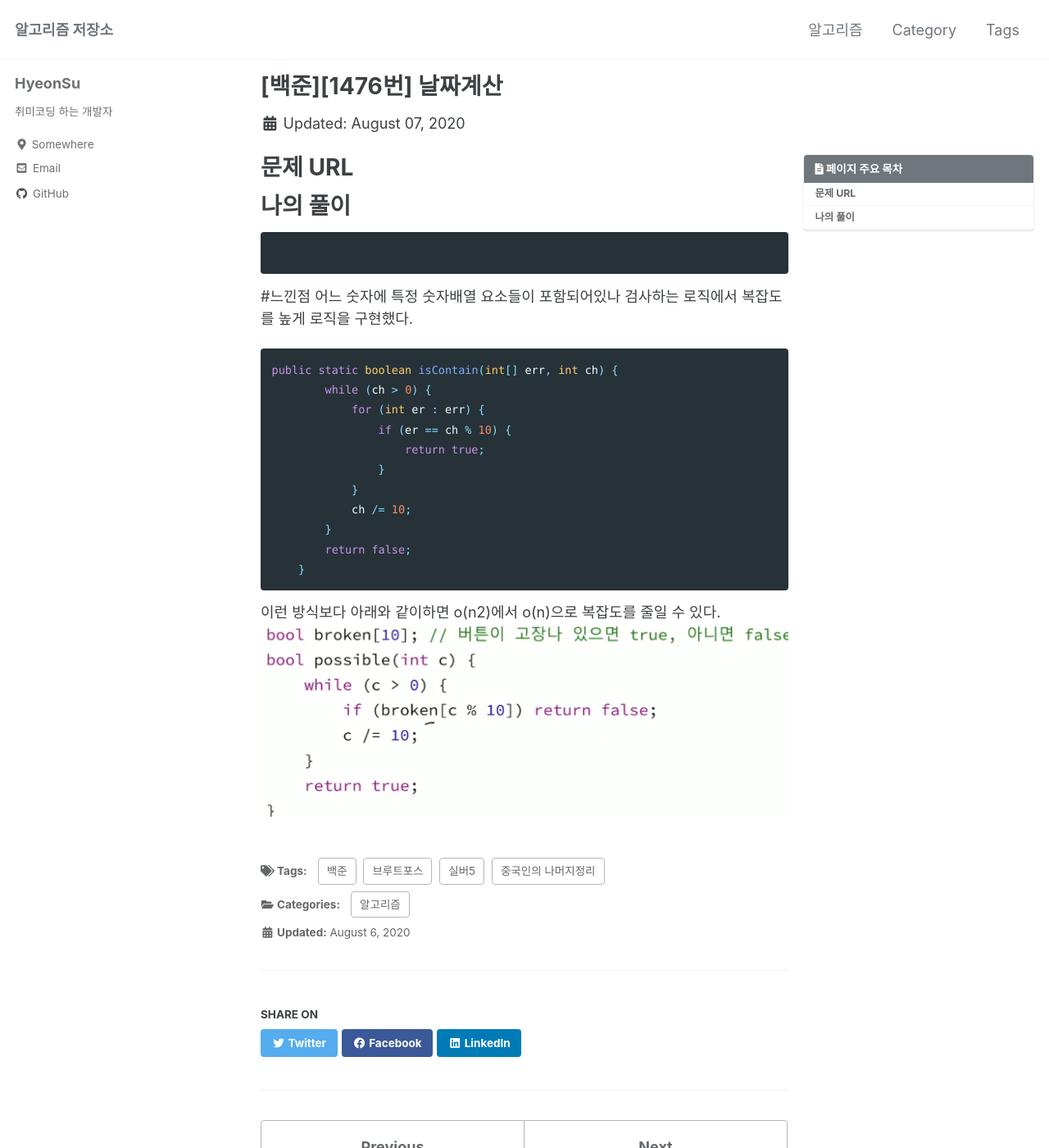
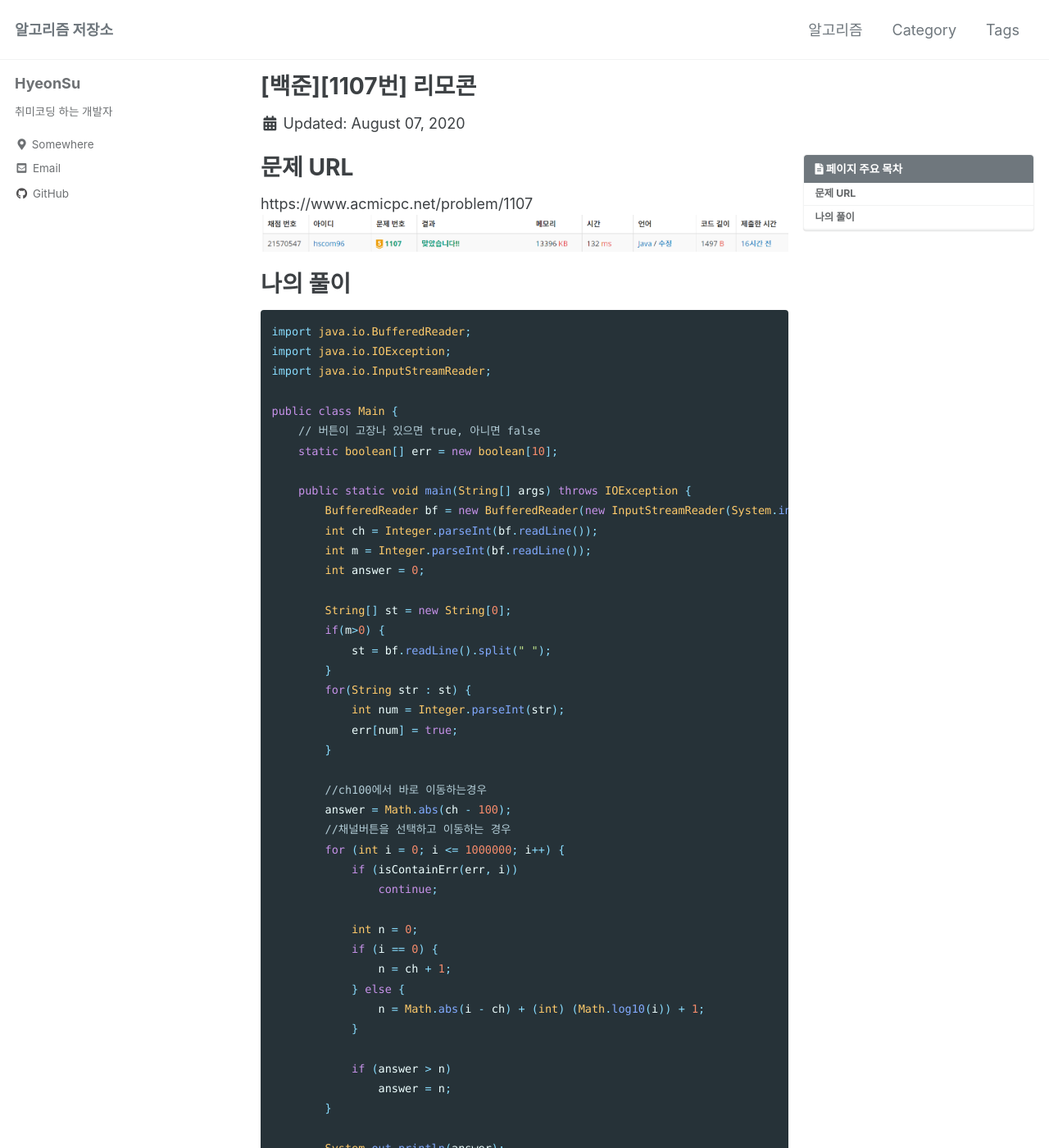
Before and after one commit to hscom96/hscom96.github.io, a Jekyll site: the page built from _posts/2020-08-07-boj1107.md, in a window 1280 px wide and 1400 px high. Shown: the whole window at 82% size. Built offline with Jekyll 4.4.1, drawn with Linux system fonts in a browser that asks for light colours; cached includes are drawn as plain includes; comment, search, counter and statistics services are not loaded; some of the changed text lies outside the part shown.

Commit message:
포스팅

````diff
--- a/_posts/2020-08-07-boj1107.md
+++ b/_posts/2020-08-07-boj1107.md
@@ -1,24 +1,78 @@
 ---
-title:  "[백준][1476번] 날짜계산"
+title:  "[백준][1107번] 리모콘"
 excerpt: ""
 categories:
   - 알고리즘
 tags:
   - 백준
   - 브루트포스
-  - 중국인의 나머지정리
-  - 실버5
-last_modified_at: 2020-08-06T08:06:00-05:00
+last_modified_at: 2020-08-07T08:06:00-05:00
 toc: true
 toc_sticky: true
 toc_label: "페이지 주요 목차"
 
 ---
 # 문제 URL
+https://www.acmicpc.net/problem/1107
+![boj1107](/images/2020/08/boj1107.png)
 
 # 나의 풀이
 ```java
+import java.io.BufferedReader;
+import java.io.IOException;
+import java.io.InputStreamReader;
 
+public class Main {
+    // 버튼이 고장나 있으면 true, 아니면 false
+    static boolean[] err = new boolean[10];
+
+    public static void main(String[] args) throws IOException {
+        BufferedReader bf = new BufferedReader(new InputStreamReader(System.in));
+        int ch = Integer.parseInt(bf.readLine());
+        int m = Integer.parseInt(bf.readLine());
+        int answer = 0;
+
+        String[] st = new String[0];
+        if(m>0) {
+            st = bf.readLine().split(" ");
+        }
+        for(String str : st) {
+            int num = Integer.parseInt(str);
+            err[num] = true;
+        }
+
+        //ch100에서 바로 이동하는경우
+        answer = Math.abs(ch - 100);
+        //채널버튼을 선택하고 이동하는 경우
+        for (int i = 0; i <= 1000000; i++) {
+            if (isContainErr(err, i))
+                continue;
+
+            int n = 0;
+            if (i == 0) {
+                n = ch + 1;
+            } else {
+                n = Math.abs(i - ch) + (int) (Math.log10(i)) + 1;
+            }
+
+            if (answer > n)
+                answer = n;
+        }
+
+        System.out.println(answer);
+    }
+
+    public static boolean isContainErr(boolean[] err, int ch) {
+        if (ch == 0)
+            return err[0];
+
+        while (ch > 0) {
+            if (err[ch % 10]) return true;
+            ch /= 10;
+        }
+        return false;
+    }
+}
 ```
 
 #느낀점
@@ -41,3 +95,14 @@ public static boolean isContain(int[] err, int ch) {
 
 이런 방식보다 아래와 같이하면 o(n2)에서 o(n)으로 복잡도를 줄일 수 있다.
 ![boj1107-a](/images/2020/08/boj1107-a.png)
+
+
+- 런타임에러 __해결법__
+m == 0인 경우에 readLine()을 불러서 문제가 되었다.
+따라서 m==0인경우 호출 안하도록 설정했다.
+```java
+String[] st = new String[0];
+if(m>0) {
+    st = bf.readLine().split(" ");
+}
+```
````
Also changed, not shown: _posts/2020-08-07-boj1476.md (+9 -0 lines), _posts/2020-08-08-boj6064.md (added, +144 -0 lines), images/2020/08/boj1107.png (added), images/2020/08/boj1476.png, images/2020/08/boj6064.png (added), images/2020/08/boj6064a.png (added), images/2020/08/boj6064af.png (added).
